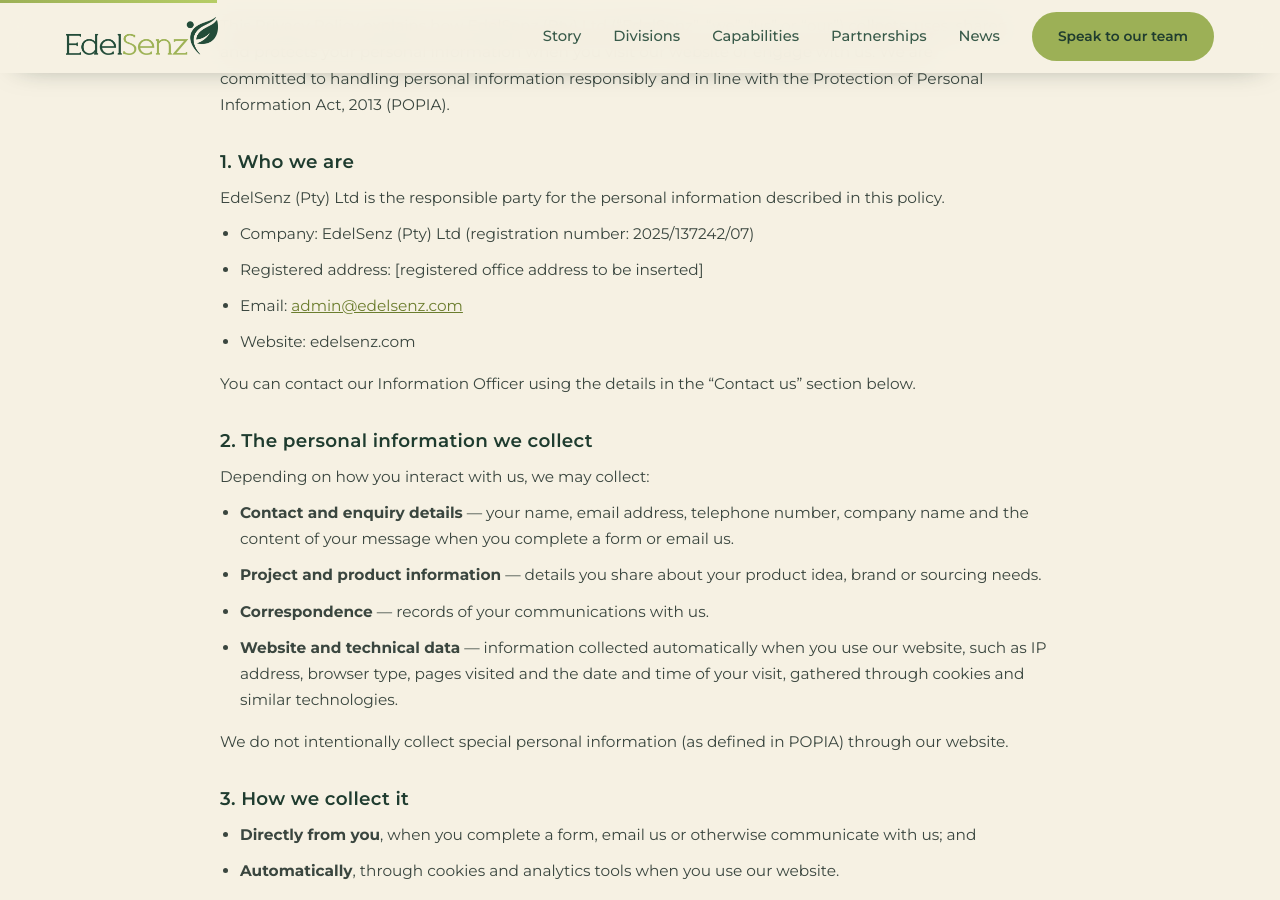
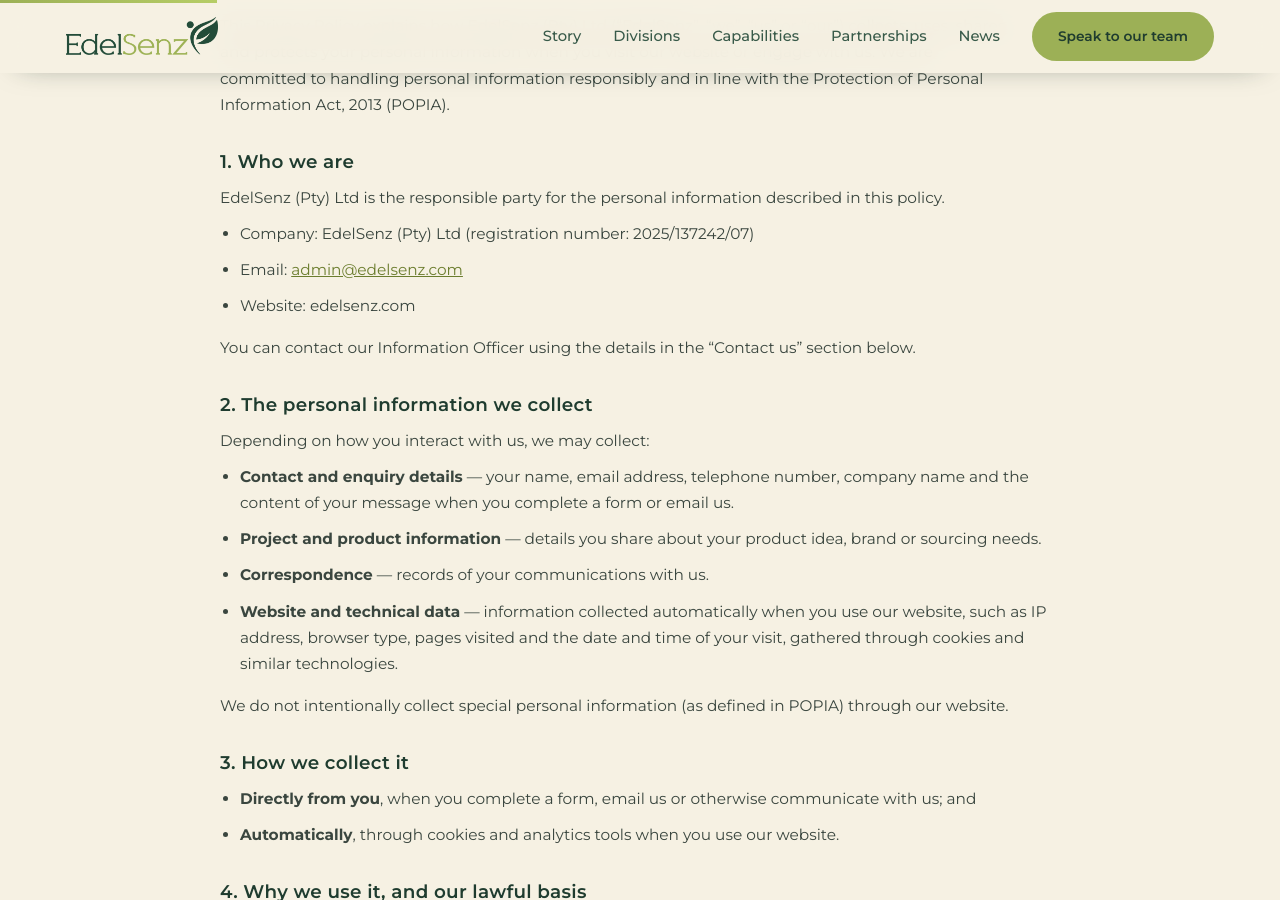
Before and after one commit to yolandeschulz/edelsenz-website, a Jekyll site: the page built from privacy-policy.html, in a window 1280 px wide and 900 px high, scrolled down 520 px. Built offline with Jekyll 4.4.1, drawn with Linux system fonts in a browser that asks for light colours; some web fonts are replaced.

Commit message:
Remove registered-address placeholder from Privacy Policy
No physical office yet; registered address is currently the founder's
home address, which should not be published. Omitting the line
entirely rather than showing a placeholder.

Co-Authored-By: Claude Sonnet 5 <noreply@anthropic.com>

```diff
--- a/privacy-policy.html
+++ b/privacy-policy.html
@@ -31,7 +31,6 @@ description: "How EdelSenz (Pty) Ltd collects, uses, shares and protects your pe
       <p>EdelSenz (Pty) Ltd is the responsible party for the personal information described in this policy.</p>
       <ul>
         <li>Company: EdelSenz (Pty) Ltd (registration number: 2025/137242/07)</li>
-        <li>Registered address: [registered office address to be inserted]</li>
         <li>Email: <a href="mailto:admin@edelsenz.com">admin@edelsenz.com</a></li>
         <li>Website: edelsenz.com</li>
       </ul>
```
